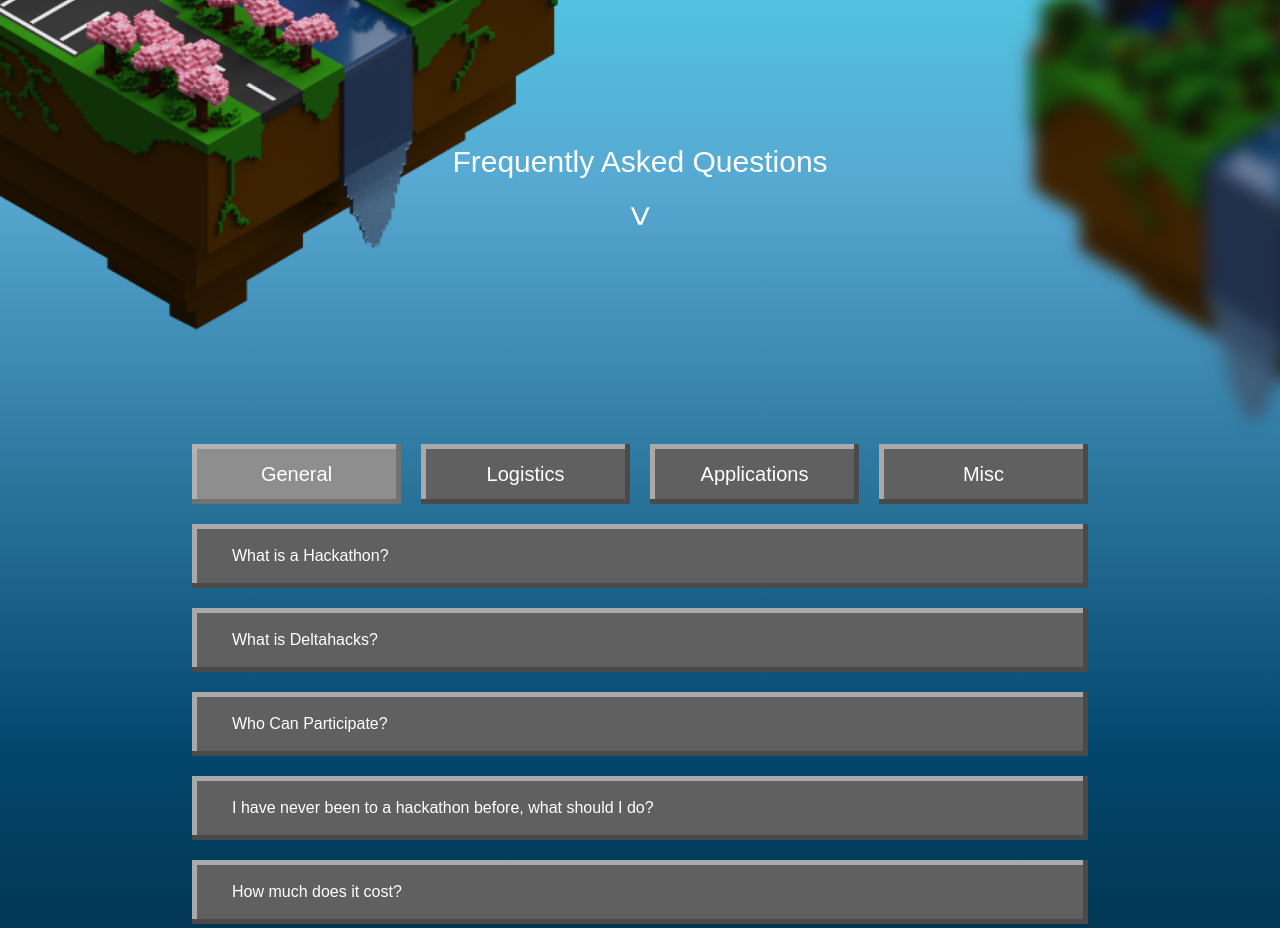
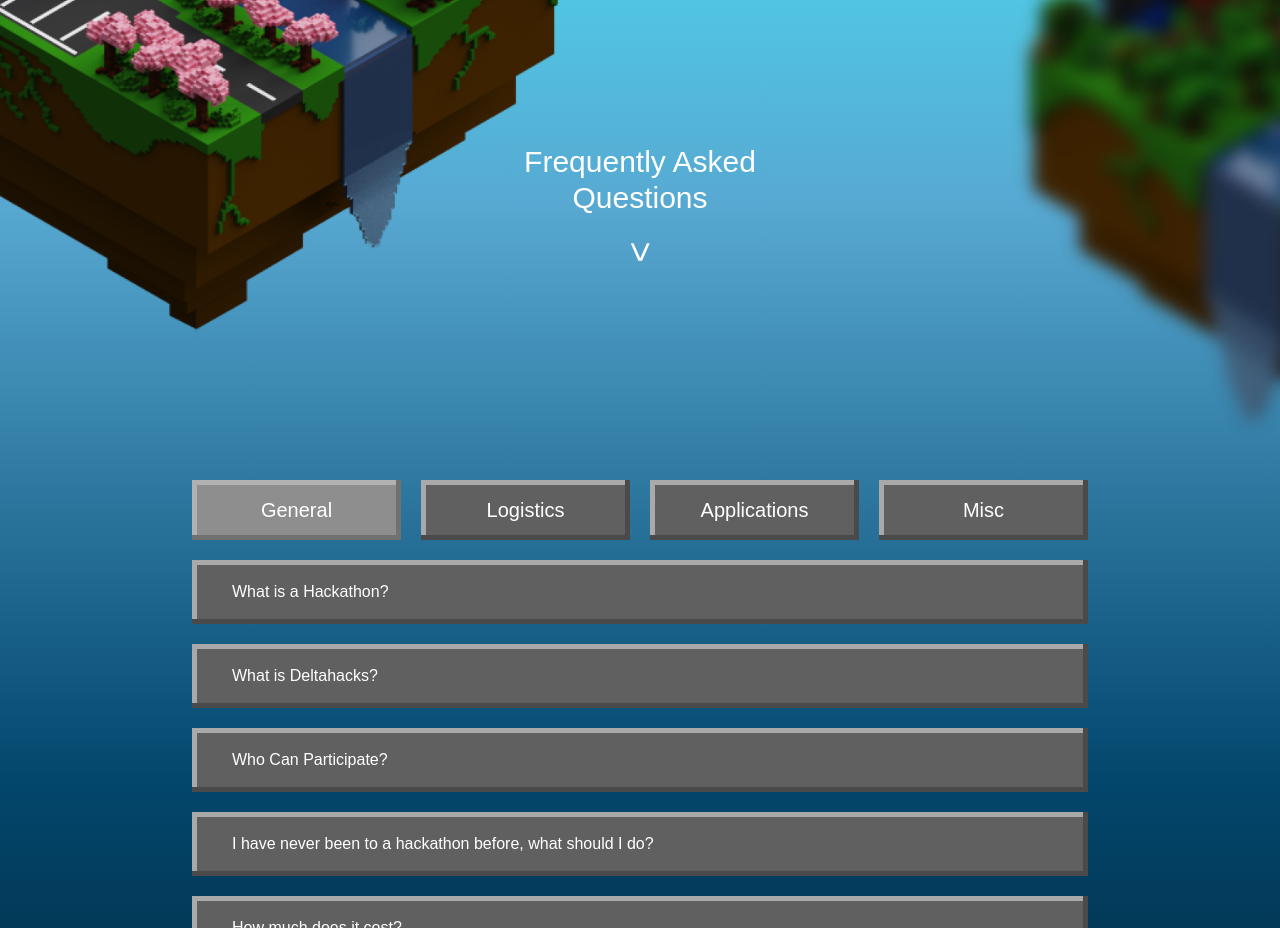
Before and after one commit to deltahacks/new-landing, a React (Vite) app: page / in a window 1280 px wide. Shown: the part 2360-3288 px from the top of the page. Built offline with nearby package versions, Linux system fonts and the light colour scheme; a web font is replaced by a local one.

Commit message:
fixed button bug where you can only click on text direction to open faq button

```diff
--- a/src/components/Faq.tsx
+++ b/src/components/Faq.tsx
@@ -103,7 +103,8 @@
     <div className="lg:w-full sm:px-48 py-10 z-50">
       <div className="p-12 pt-0 text-white">
         <div className="shadow-none outline-none transform px-12 py-2 md:px-10 md:py-4 text-center focus:bg-transparent text-xl md:text-3xl">
-          Frequently Asked Questions
+          <p>Frequently Asked</p>
+          <p>Questions</p>
         </div>
         <div className="text-center text-2xl md:text-4xl align-middle rotate-90 transform">
           {">"}
--- a/src/components/FaqSubsection.tsx
+++ b/src/components/FaqSubsection.tsx
@@ -29,7 +29,7 @@
           onPointerUp={() => {
             setOpen(!open);
           }}
-          className="px-12 py-4 md:px-10 md:py-5 text-left focus:outline-none"
+          className="w-full h-full px-12 py-4 md:px-10 md:py-5 text-left focus:outline-none"
         >
           <span>{title}</span>
         </Disclosure.Button>
```
